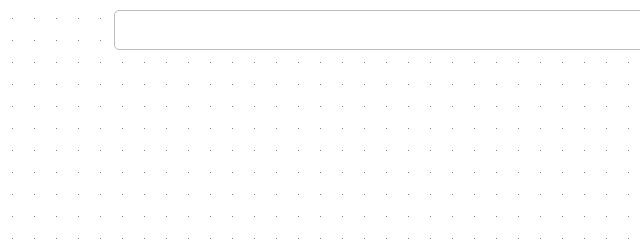
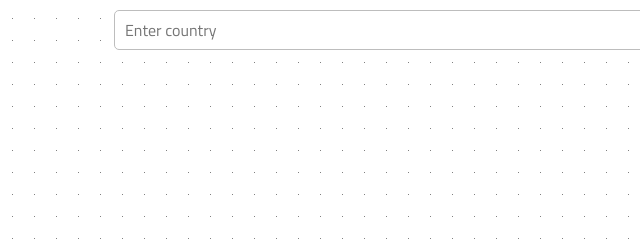
Before and after one commit to kosta-j/goit-js-hw-12-countries, a website built with Parcel: page src/index.html in a window 1280 px wide. Shown: the top 241 px of the page, 0-640 px from the left. Built offline with nearby package versions, Linux system fonts and the light colour scheme.

Commit message:
placeholder added

```diff
--- a/src/index.html
+++ b/src/index.html
@@ -20,7 +20,7 @@
   <body>
     <div class="container">
       <h1 class="visually-hidden">Country info</h1>
-      <input type="search" class="search-input" />
+      <input type="search" class="search-input" placeholder="Enter country" />
       <div class="js-countries"></div>
     </div>
     <script src="./JS/index.js"></script>
```
